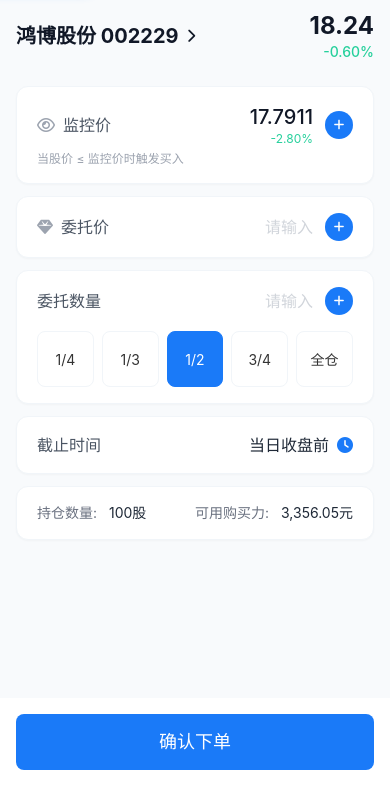
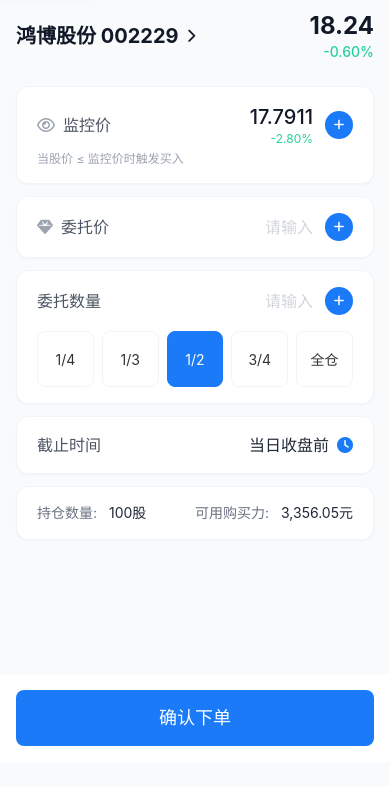
Before and after one commit to zmdcat/OTC--TRS, a plain HTML site: page index.html in a window 390 px wide. Shown: the part 58-844 px from the top of the page. Drawn offline with nearby package versions, Linux system fonts and the light colour scheme.

Commit message:
Move mobile confirm button up (bottom-6), desktop unchanged

```diff
--- a/index.html
+++ b/index.html
@@ -176,7 +176,7 @@
     </main>
 
     <!-- Bottom Button -->
-    <div class="fixed bottom-0 left-0 right-0 p-4 bg-white max-w-md mx-auto lg:static lg:p-0 lg:max-w-none lg:mx-0 lg:bg-transparent">
+    <div class="fixed bottom-6 left-0 right-0 p-4 bg-white max-w-md mx-auto lg:static lg:p-0 lg:max-w-none lg:mx-0 lg:bg-transparent">
         <button class="w-full py-3.5 bg-blue-custom text-white font-medium rounded-lg text-lg active:opacity-90 transition-opacity">
             确认下单
         </button>
```
